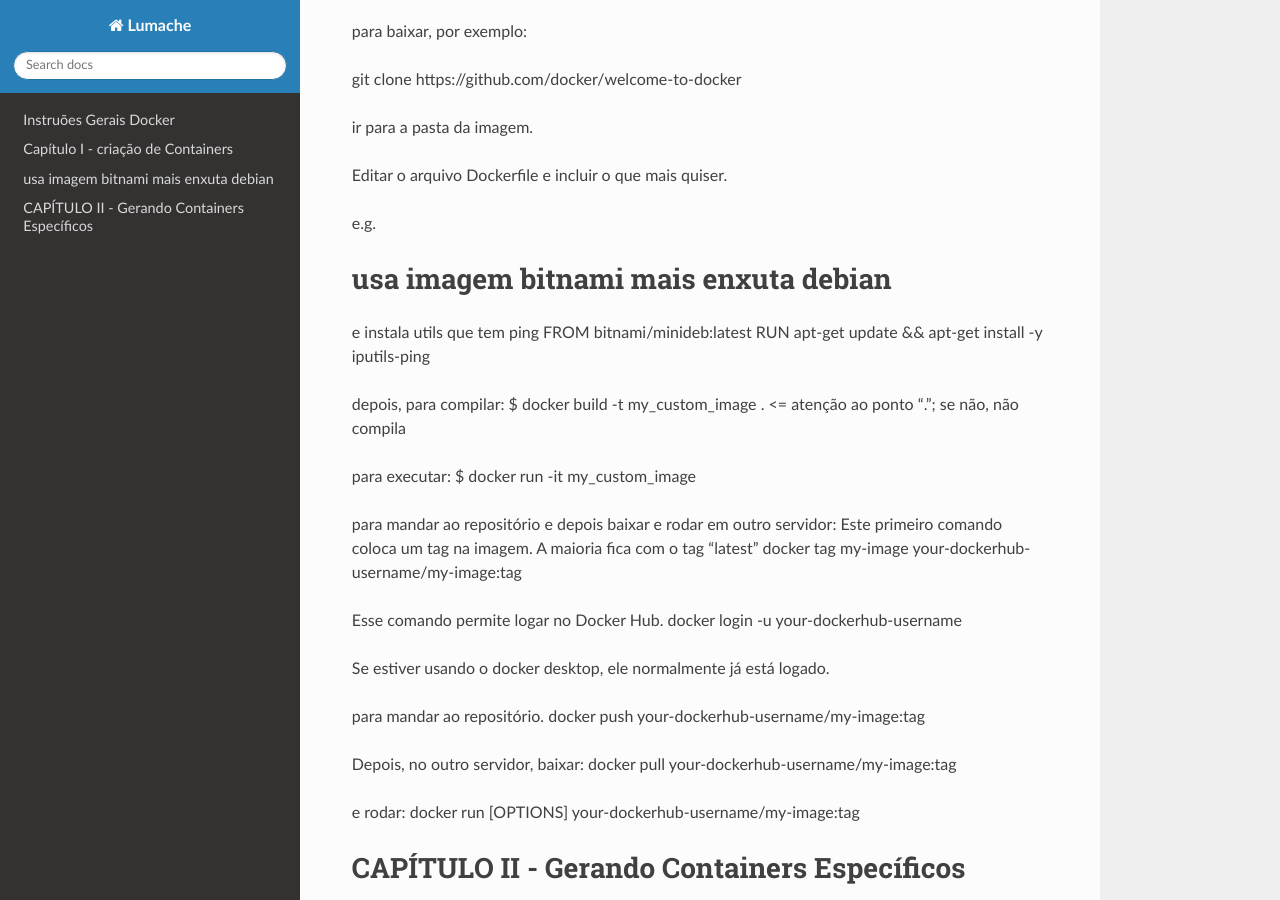
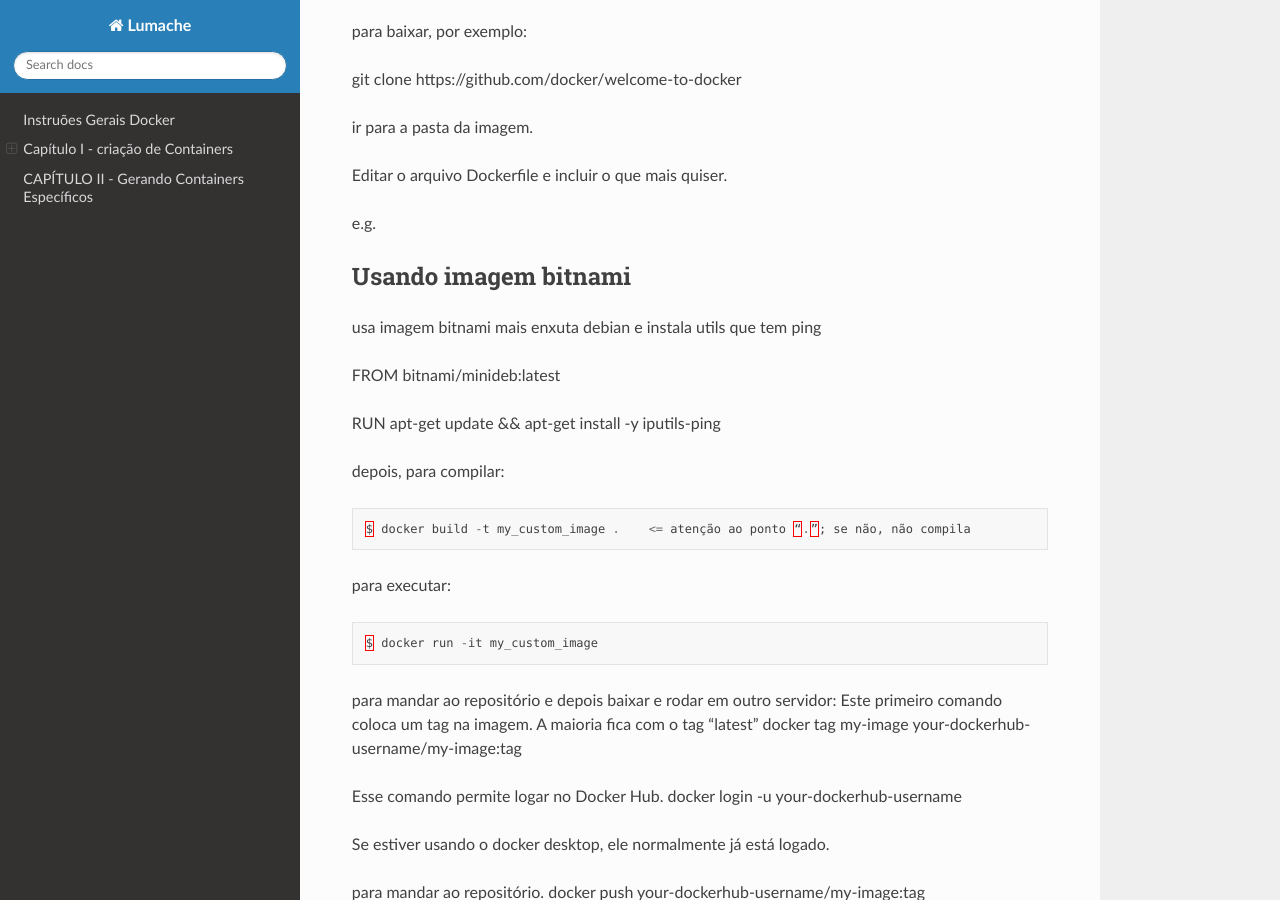
Before and after one commit to eniohandy/readthedocs, a Sphinx documentation site: the page built from docs/source/docker.md, in a window 1280 px wide and 900 px high, scrolled down 882 px. Built offline with Sphinx 7.4.7 and the Read the Docs theme 3.1.0, drawn with Linux system fonts in a browser that asks for light colours; pages that are not in the unit, such as notebooks, are missing from menus.

Commit message:
atualizando

````diff
--- a/docs/source/docker.md
+++ b/docs/source/docker.md
@@ -47,17 +47,23 @@ Editar o arquivo Dockerfile e incluir o que mais quiser.
 
 e.g.
 
-# usa imagem bitnami mais enxuta debian
+### Usando imagem bitnami
+usa imagem bitnami mais enxuta debian
 e instala utils que tem ping
+
 FROM  bitnami/minideb:latest
+
 RUN apt-get update && apt-get install -y iputils-ping
 
 depois, para compilar:
+```python
 $ docker build -t my_custom_image .    <= atenção ao ponto “.”; se não, não compila
+```
+para executar:
 
-para executar:
+```python
 $ docker run -it my_custom_image
-
+```
 para mandar ao repositório e depois baixar e rodar em outro servidor:
 Este primeiro comando coloca um tag na imagem. A maioria fica com o tag “latest”
 docker tag my-image your-dockerhub-username/my-image:tag
````
